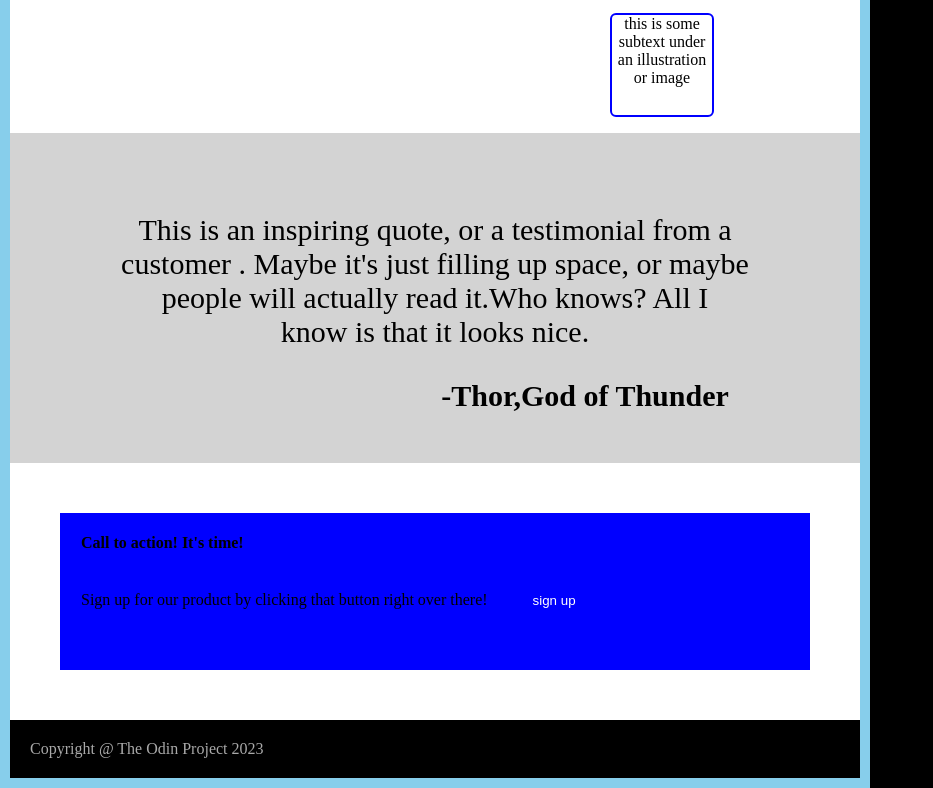
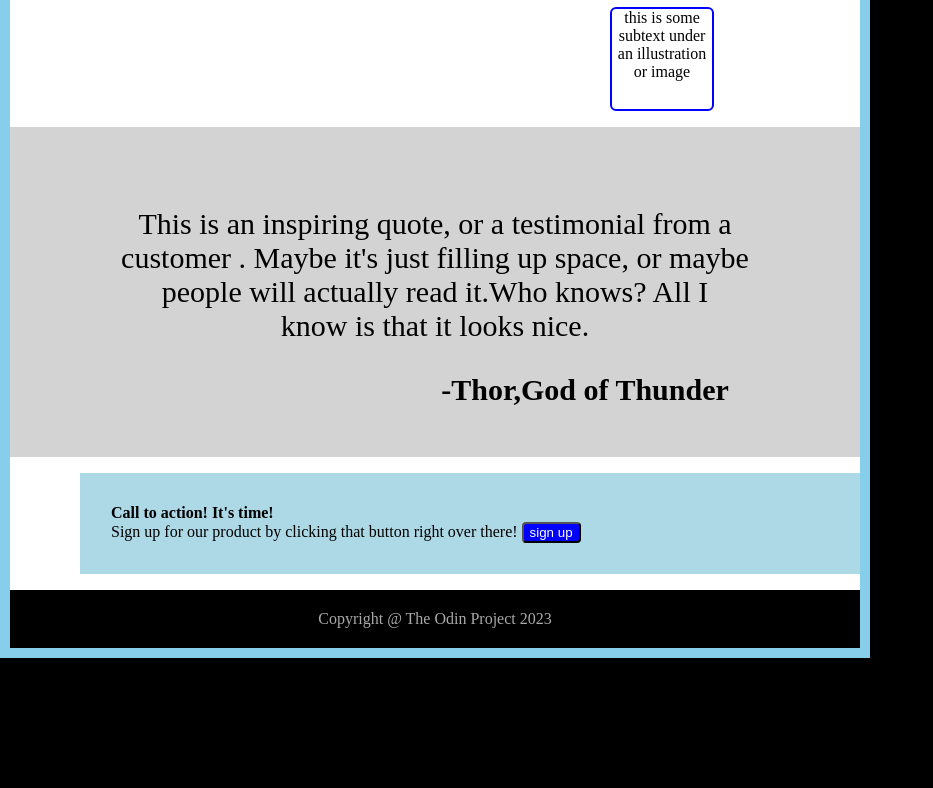
Before and after one commit to Rakeshrocky77/Odian-hc1, a plain HTML site: page index.html in a window 1280 px wide. Shown: the part 797-1585 px from the top of the page, without its empty margins (0-933 px from the left). After the commit the page ends 1455 px from the top, so only its background shows below. Drawn offline with Linux system fonts and the light colour scheme.

Commit message:
end project

```diff
--- a/colors.css
+++ b/colors.css
@@ -97,26 +97,25 @@ p> button {
 div > strong {
     padding-left: 300px;
 }
-.bottom {
-    padding: 20px;
-    background-color: black;
-    color: darkgray;
 
 }
 .threed {
     padding: 30px;
     background-color: white;
 }
-.start {
-    position: 10px 10px 10px 10px;
+.data {
+    background-color: lightblue;
+    width: 2px 2px 2px 2px;
+    border: 1px solid lightblue;
+    padding: 30px;
+    margin-left: 70px;
+  }
+  .datas {
+     background-color: blue;
+  }
+  .bottom {
+    padding: 20px;
+    background-color: black;
+    color: darkgray;
+    text-align: center;
 }
-.listone {
-    padding: 3px;
-}
-.data {
-  background-color: blue;
-  width: 8px 8px 8px 8px;
-  border: 1px solid blue;
-  padding: 20px;
-  margin: 20px;
-}
--- a/index.html
+++ b/index.html
@@ -32,7 +32,7 @@
     </div>
     <div class="threed">
         <p class="data"> <strong>Call to action! It's time!</strong><br>Sign up for our product by clicking that button right over there!
-        <button class="data">sign up</button></p>
+        <button class="datas">sign up</button></p>
     </div>
     <div class="bottom">
         <footer>Copyright @ The Odin Project 2023</footer>
```
